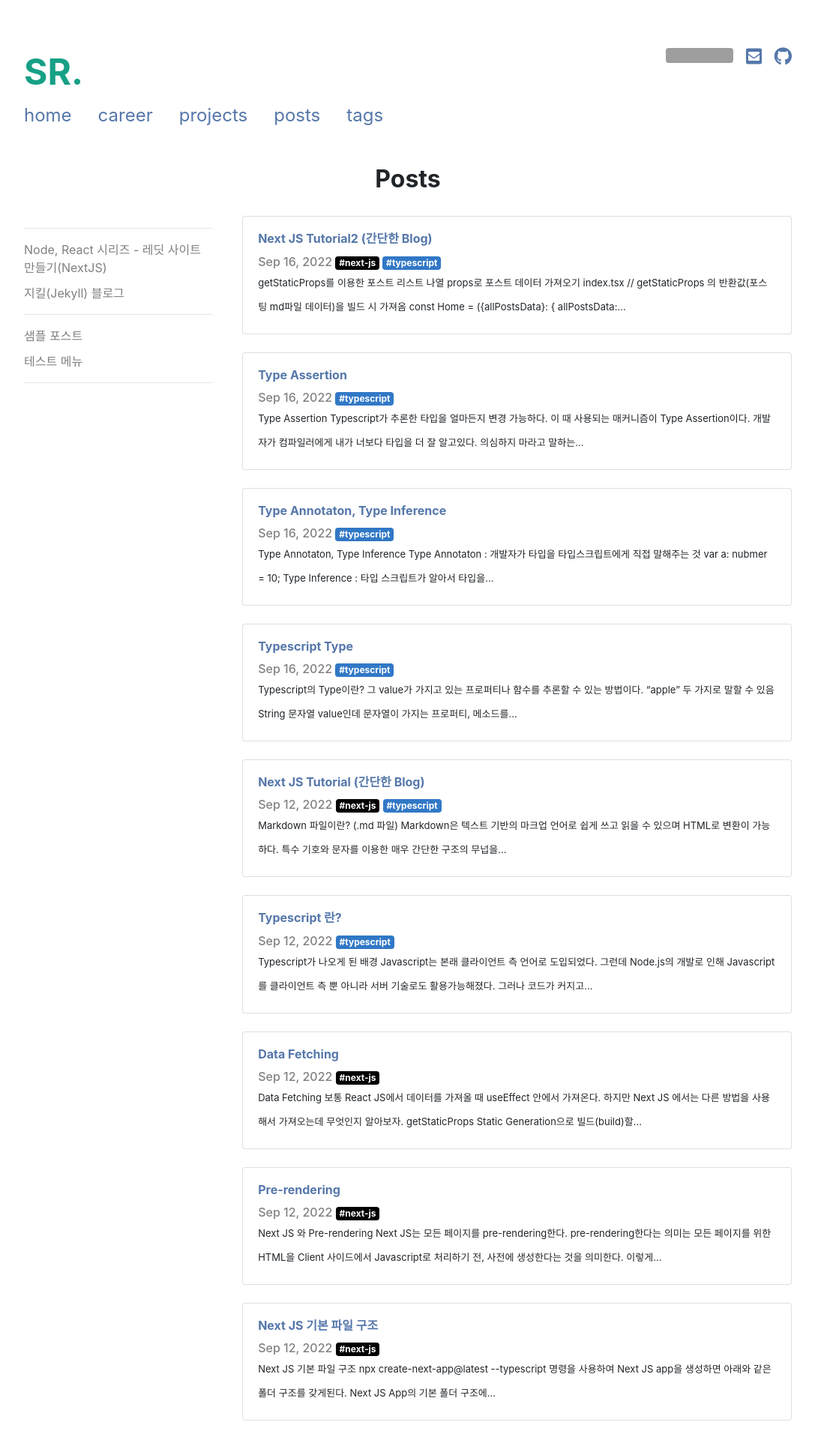
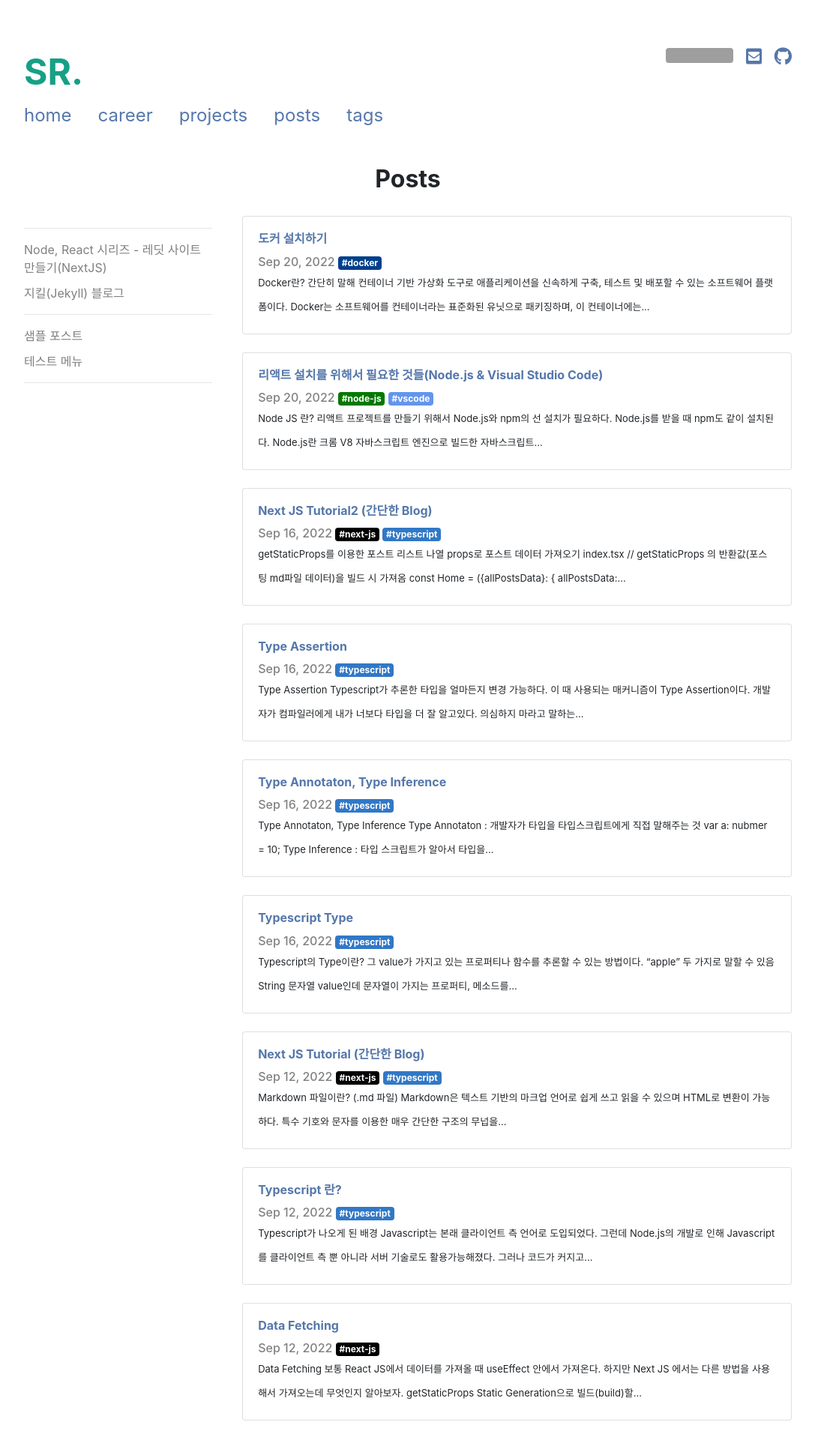
Before and after one commit to StdRunner/StdRunner.github.io, a Jekyll site: the page built from pages/posts.html, in a window 1280 px wide. Shown: the top 1917 px of the page at 75% size, without its empty margins (96-1183 px from the left). Built offline with Jekyll 4.4.1, drawn with Linux system fonts in a browser that asks for light colours; nearby versions of some CDN libraries; a style sheet for code colours, icons or effects is not loaded; grey boxes are pictures that could not be loaded.

Commit message:
add tags : docker, node-js add posts :     - for make reactpjt     - how to install docker

```diff
--- a/_data/tags.yml
+++ b/_data/tags.yml
@@ -1,4 +1,8 @@
 real-tags:
+- name : docker
+  color : rgba( 0, 63, 140, 100%)
+- name : node-js
+  color : rgba( 2, 120, 0, 100%)
 - name : typescript
   color : rgba( 49, 120, 198, 100%)
 - name : next-js
--- a/_includes/header.html
+++ b/_includes/header.html
@@ -53,12 +53,12 @@
     <div class="career-password__content">
         <span>패스워드를 입력하세요.</span>
         <br />
-        <input type="password" class="career-password__input" id="pass"></input>
+        <input type="password" class="career-password__input" id="password-input"></input>
     </div>
     <div class="career-password__footer">
         <button class="confirm-btn">confirm</button>
         <button class="cancel-btn" onclick="hidePasswordModal()">cancel</button>
     </div>
 </div>
-<div class="career-password__background hidden" id="career-password-bg"></div>
+<div class="career-password__background hidden" onclick="hidePasswordModal()" id="career-password-bg"></div>
 </header>
--- /dev/null
+++ b/_posts/2022-09-20-d1-for-make-reactpjt.md
@@ -0,0 +1,35 @@
+---
+layout: post
+title: 리액트 설치를 위해서 필요한 것들(Node.js & Visual Studio Code)
+date: 2022-09-20
+updated:
+tags: [node-js, vscode]
+menu: clone-reddit
+---
+## Node JS 란?
+리액트 프로젝트를 만들기 위해서 Node.js와 npm의 선 설치가 필요하다.
+Node.js를 받을 때 npm도 같이 설치된다.
+
+Node.js란 크롬 V8 자바스크립트 엔진으로 빌드한 자바스크립트 런타임으로서,
+웹 브라우저 환경이 아닌 곳에서도 자바스크립트를 사용하여 연산할 수 있다.
+
+- - -
+
+## React 설치 시 Node.js가 필요한 이유
+리액트 앱은 웹 브라우저에서 실행되는 코드여서 Node.js와 직접적인 연관은 없지만,
+프로젝트 개발 시의 주요 도구들이 Node.js를 사용하기 때문에 필요하다.
+
+이 때 사용하는 개발 도구는 바벨, 모듈화된 코드를 한 파일로 합치고 코드를 수정할 때 마다
+웹 브라우저를 리로딩하는 등 여러 기능을 지닌 웹팩 등이 있다.
+
+#### 설치 방법
+Node.js 웹 사이트 진입
+[https://nodejs.org/ko/](https://nodejs.org/ko/)
+
+***안정적, 신뢰도 높음*** 버전을 선택하여 다운로드 권장
+
+- - -
+
+## Visual Studio Code란?
+Microsoft에서 오픈소스로 개발하고 있는 소스코드 에디터이다.
+메이저 운영체제 모두 지원. Git을 기반으로 개발 시 유용한 기능 및 plugin 보유
--- /dev/null
+++ b/_posts/2022-09-20-d2-how-to-install-docker-windows.md
@@ -0,0 +1,37 @@
+---
+layout: post
+title: 도커 설치하기
+date: 2022-09-20
+updated:
+tags: [docker]
+menu: clone-reddit
+---
+## Docker란?
+간단히 말해 컨테이너 기반 가상화 도구로 애플리케이션을 신속하게 구축, 테스트 및 배포할 수 있는 소프트웨어 플랫폼이다.
+Docker는 소프트웨어를 컨테이너라는 표준화된 유닛으로 패키징하며,
+이 컨테이너에는 라이브러리, 시스템 도구, 코드, 런타임 등 소프트웨어를 실행하는 데 필요한 모든 것이 포함된다.
+
+Docker를 사용하면 현재 컨테이너를 이미지 형태로 원격 저장소에 저장하여
+환경에 구애받지 않고 간단한 애플리케이션을 신속하게 배포 및 확장 가능하다.
+
+***안정적이며 저렴한 방식으로 애플리케이션을 구축, 제공 및 실행할 수 있음을 의미한다.***
+
+VM이 서버 하드웨어를 가상화하는 방식과 비슷하게(직접 관리해야 하는 필요성 제거)
+컨테이너는 서버 운영 체제를 가상화합니다.
+<img src="\assets\img\posts\how-to-install-docker\docker.png" style="width: 20%" />
+
+- - -
+
+## Docker 설치
+도커 웹 사이트 진입
+[https://www.docker.com/](https://www.docker.com/)
+
+각자의 운영체제에 맞는 Docker Desktop 설치 (Linux, Windows, Mac etc)
+설치 직후 Docker 사용을 위해서는 PC 재부팅이 필요하니 주의하자.
+
+**Docker 설치 후 사용자 PC 환경 설정에 따라 Hyper-V와 같은 CPU 가상화 설정,**
+**Linux 커널 업데이트와 같은 이슈가 있을 수 있다.**
+**구글링 시 해결법이 간단하게 설명되어 있으니 참고하면 된다.**
+
+도커 설치가 정상적으로 완료되면 아래와 같은 화면을 확인할 수 있다.
+<img src="\assets\img\posts\how-to-install-docker\docker-installed.png" style="border: 1px solid gray;" />
--- a/assets/css/career.css
+++ b/assets/css/career.css
@@ -2,7 +2,7 @@
     z-index: 101;
     position: absolute;
     width: 370px;
-    height: 180px;
+    height: 190px;
     padding: 5px 10px 10px;
     border-radius: 5px;
     background-color: white;
@@ -28,14 +28,14 @@
 .career-password__content {
     padding: 20px;
     width: 100%;
-    height: calc(100% - 64px);
+    height: calc(100% - 75px);
     border-top: 1px solid #f0f0f0;
     border-bottom: 1px solid #f0f0f0;
 }
 
 .career-password__footer {
     width: 100%;
-    height: 34px;
+    height: 45px;
 }
 
 .career-password__input {
--- a/assets/js/career.js
+++ b/assets/js/career.js
@@ -1,11 +1,13 @@
 function printPasswordModal() {
     const careerPwModal = document.getElementById('career-password');
     const careerPwModalBg = document.getElementById('career-password-bg');
+    const careerPWInput = document.getElementById('password-input');
 
     careerPwModal.classList.remove('disappear');
     careerPwModalBg.classList.remove('disappear');
     careerPwModal.classList.add('appear');
     careerPwModalBg.classList.add('appear');
+    careerPWInput.focus();
 }
 
 function hidePasswordModal() {
--- /dev/null
+++ b/pages/tags/node-js.html
@@ -0,0 +1,7 @@
+---
+title: "Tag: node-js"
+subtitle:
+permalink: /tags/node-js
+tag: node-js
+tag_style: rgba( 2, 120, 0, 100%)
+---
```
Also changed, not shown: pages/tags/docker.html (added, +7 -0 lines), assets/img/posts/how-to-install-docker/docker-installed.png (added), assets/img/posts/how-to-install-docker/docker.png (added).
